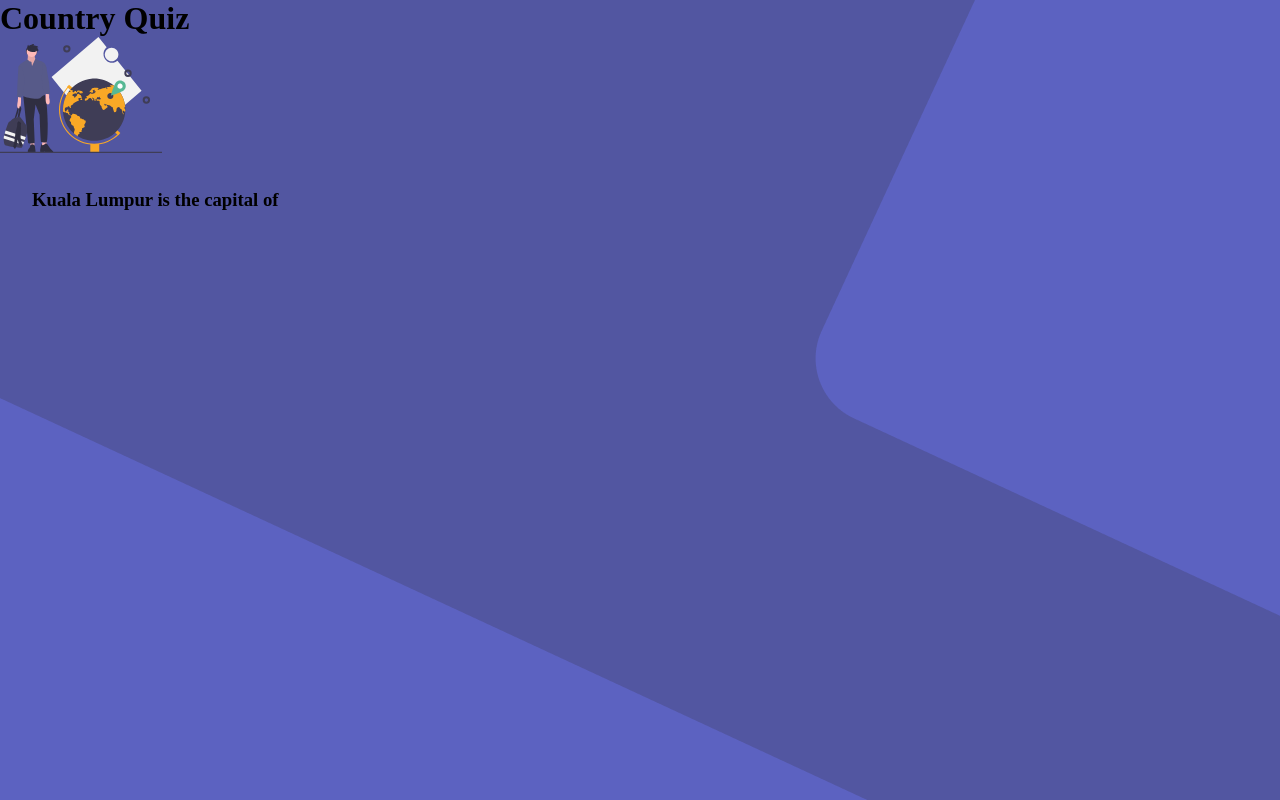
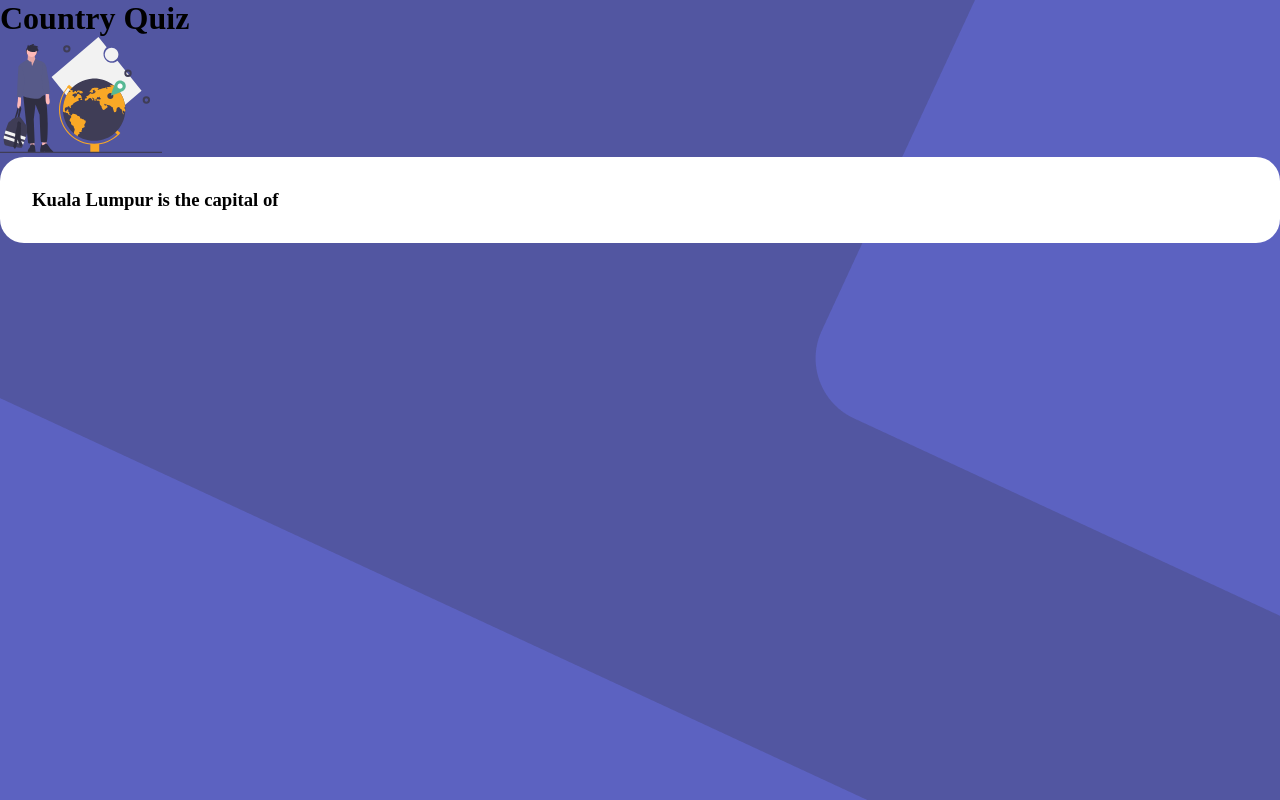
Before and after one commit to hitmaizer/quiz-game, a React (Create React App) app: page / in a window 1280 px wide. Built offline with nearby package versions, Linux system fonts and the light colour scheme.

Commit message:
added styling for card

```diff
--- a/src/scss/elements/StyledCard.js
+++ b/src/scss/elements/StyledCard.js
@@ -2,5 +2,6 @@ import styled from 'styled-components';
 
 export default styled.div`
     padding: 32px;
-
+    background-color: #FFFFFF;
+    border-radius: 24px;
 `
```
